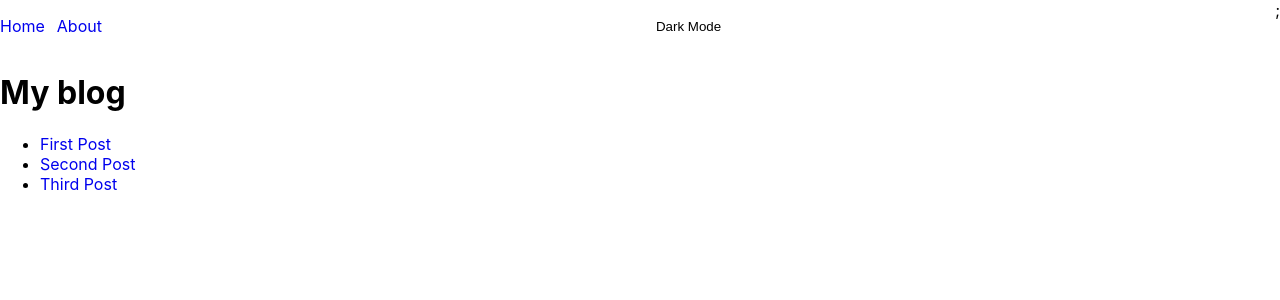
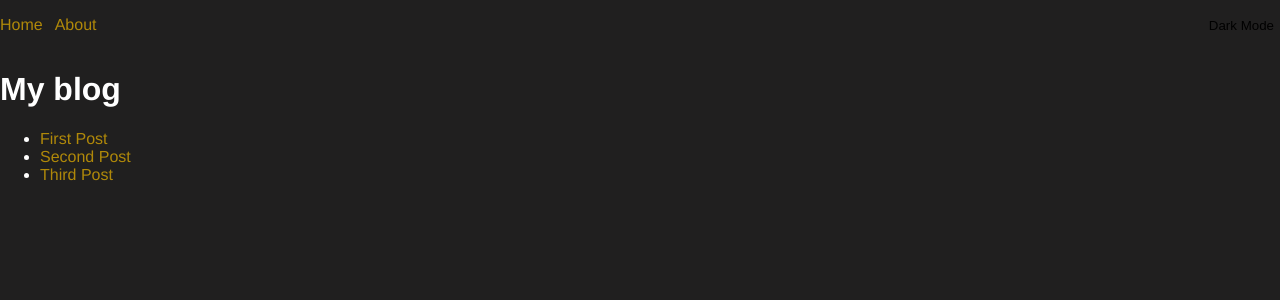
Before and after one commit to naimahassan43/next-blog, a Next.js app: page / in a window 1280 px wide. Shown: the top 300 px of the page. Built offline with nearby package versions, Linux system fonts and the light colour scheme.

Commit message:
Dark Mode Styles

```diff
--- a/components/ThemeSwitch.js
+++ b/components/ThemeSwitch.js
@@ -7,7 +7,7 @@ export default function ThemeSwitch() {
   const text = darkMode ? "Light Mode" : "Dark Mode";
   return (
     <>
-      <button onClick={() => setDarkMode(!darkMode)}>{text}</button>;
+      <button onClick={() => setDarkMode(!darkMode)}>{text}</button>
       <style jsx>
         {`
           button {
--- a/styles/globals.css
+++ b/styles/globals.css
@@ -1,12 +1,26 @@
+/* Light theme */
+:root {
+  --background-color: #fff;
+  --text-color: rgb(32, 31, 31);
+  --link-color: darkred;
+}
+/* Dark theme */
+:root {
+  --background-color: rgb(32, 31, 31);
+  --text-color: #fff;
+  --link-color: rgba(202, 156, 6, 0.848);
+}
 html,
 body {
   padding: 0;
   margin: 0;
-  font-family: -apple-system, BlinkMacSystemFont, Segoe UI, Roboto, Oxygen,
-    Ubuntu, Cantarell, Fira Sans, Droid Sans, Helvetica Neue, sans-serif;
+  font-family: Helvetica Neue, sans-serif;
+  background-color: var(--background-color);
+  color: var(--text-color);
 }
 
 a {
+  color: var(--link-color);
   text-decoration: none;
 }
 a:hover,
```
